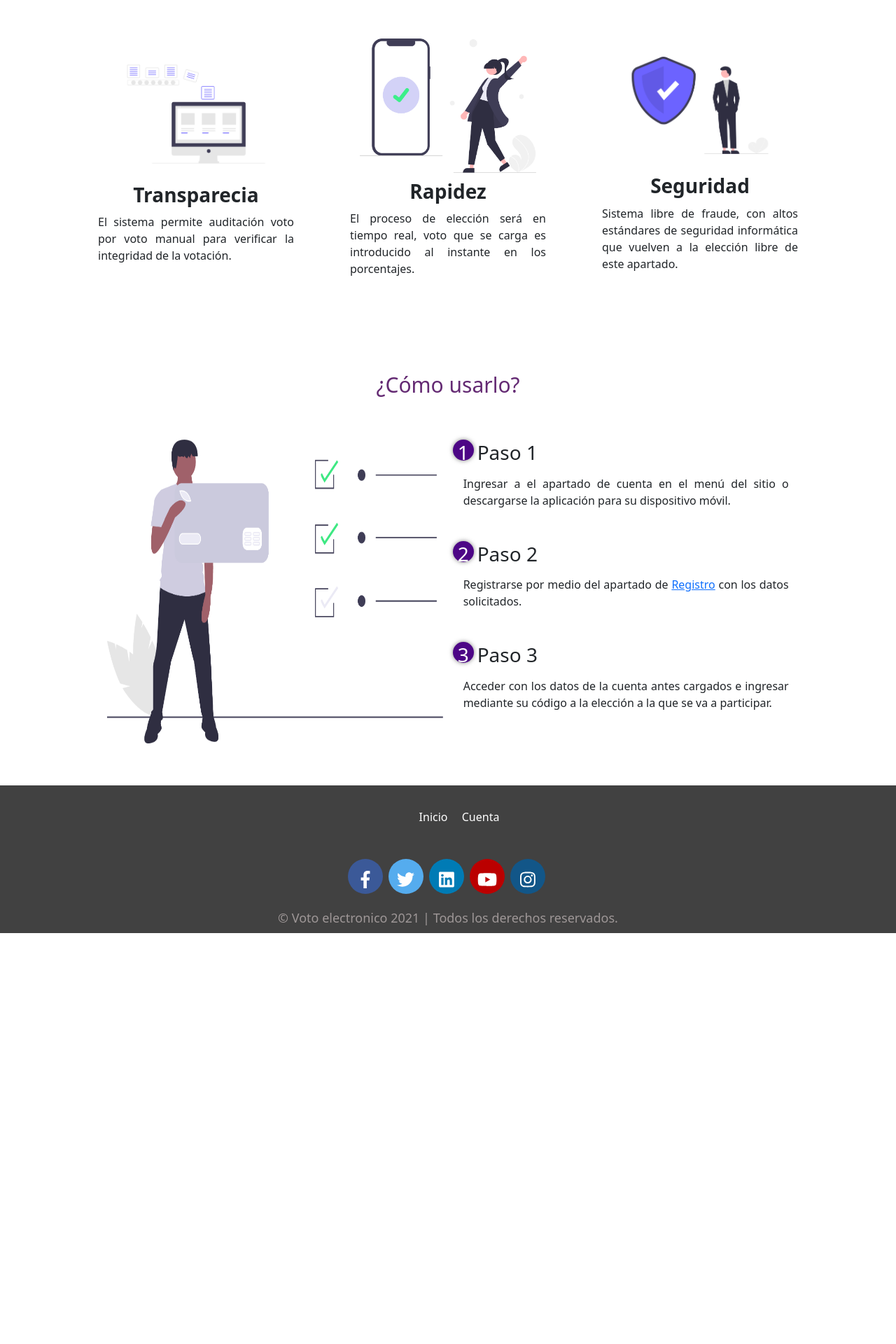
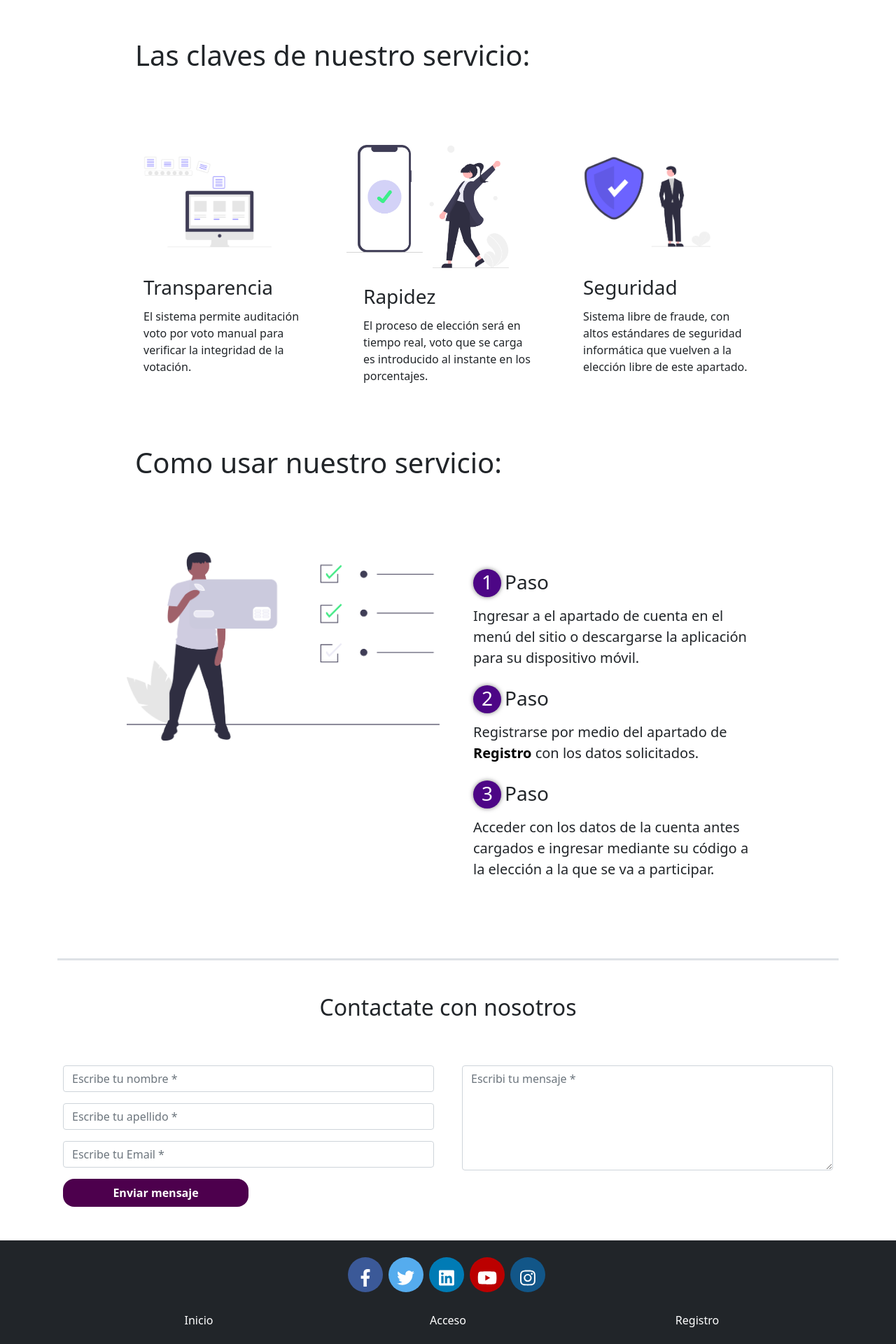
Before and after one commit to PPROF2-2022ProgWeb/g31-aula1-votoelectronico-g31, a PHP site: page / in a window 1280 px wide. Shown: the part 701-2621 px from the top of the page at 70% size. Before the commit the page ends 2034 px from the top, so only its background shows below. Run offline with PHP 8.4, Linux system fonts and the light colour scheme; some libraries are stand-ins or nearby versions.

Commit message:
nuevo index y su css correspondiente con bootstrap. Se agregó al login y registro el breadcrumb.

```diff
--- a/VOTO_ELECTRONICO/css/estilo_inicio.css
+++ b/VOTO_ELECTRONICO/css/estilo_inicio.css
@@ -1,157 +1,59 @@
-* {
-  margin: 0;
-  padding: 0;
-  box-sizing: border-box;
+/* HOVER NAVBAR */
+
+.nav-item a{
+color: black !important;
+transition: all 0.4s linear;
+}
+.nav-item a:hover{
+  color: orangered !important;
   }
 
-body {
-  font-family: "open sans";
+/* TEXTO DE IMAGEN PRINCIPAL */
+
+#intro{
+  display: flex;
+  height: 430px;
+  justify-content: center;
+  flex-direction: column;
+}
+@media (max-width:768p){
+  #intro{
+    max-width: 100% !important;
+  }
 }
 
-.contenedor {
-  padding: 60px 0;
-  width: 90%;
-  max-width: 1000px;
-  margin: auto;
-  overflow: hidden;
-}
-
-.titulo {
-  color: #642a73;
-  font-size: 30px;
-  text-align: center;
-  margin-bottom: 60px;
-}
-
-/* Header */
+/* EFECTO IMAGEN PRINCIPAL */
 
 header {
     width: 100%;
-  height: 600px;
+    height: 700px;
     background: #bc4e9c;
     /* fallback for old browsers */
-  background: -webkit-linear-gradient(to right, #d3d3d385, #6dd4fa75, #297fb983),
-    url(https://i.ibb.co/nwLCdRz/manos.jpg);
+    background: -webkit-linear-gradient(to right, #d3d3d385, #6dd4fa75, #297fb983), url(https://i.ibb.co/nwLCdRz/manos.jpg);
     /* Chrome 10-25, Safari 5.1-6 */
-  background: linear-gradient(to right, #d3d3d385, #6dd4fa75, #297fb983),
-    url(https://i.ibb.co/nwLCdRz/manos.jpg);
+    background: linear-gradient(to right, #d3d3d385, #6dd4fa75, #297fb983), url(https://i.ibb.co/nwLCdRz/manos.jpg);
     /* W3C, IE 10+/ Edge, Firefox 16+, Chrome 26+, Opera 12+, Safari 7+ */
     background-size: cover;
     background-attachment: fixed;
     position: relative;
 }
-
-header a {
-  text-decoration: none;
-  align-items: center;
-}
-
-.div_header_logo {
-  display: flex;
-  align-items: center;
-}
-
-.logo {
-  display: block;
-  padding: 1rem 1rem;
-}
-
-.nav ul {
-  margin: 0;
-  padding: 0;
-  list-style: none;
-}
-
-.nav ul li {
-  display: inline-block;
-}
-
-.nav ul li a {
-  color: black;
-  display: block;
-  padding: 1rem 1rem;
-  padding-bottom: 1rem;
-  transition: all 0.4s linear;
-}
-
-.nav ul li a:hover {
-  color: white;
-}
-
-header .textos-header {
-  display: flex;
-  height: 430px;
-  width: 100%;
-  align-items: center;
-  justify-content: center;
-  flex-direction: column;
-  text-align: center;
-}
-
-.textos-header h1 {
-  font-size: 50px;
-  color: rgb(0, 0, 0);
-}
-
 .wave {
     position: absolute;
-  bottom: 0;
+    bottom: -2px;
     width: 100%;
 }
 
-/*  Sección claves de la empresa */
+/* CUERPO PRINCIPAL TEST*/
 
-.about-services {
-  background: #ffffff;
-  padding-bottom: 30px;
+@media (max-width:768px) {
+  .servicio-fila {
+    width: 100% !important;
+    text-align: center;
+  }
 }
 
-.servicio-cont {
-  display: flex;
-  justify-content: space-between;
-  align-items: center;
-}
+/* CUERPO PRINCIPAL */
 
-.servicio-ind {
-  width: 28%;
-  text-align: center;
-}
-
-.servicio-ind img {
-  width: 90%;
-}
-
-.servicio-ind h3 {
-  margin: 10px 0;
-}
-
-.servicio-ind p {
-  font-weight: 300;
-  text-align: justify;
-}
-
-/* Sección sobre uso del sistema */
-
-main .sobre-nosotros {
-  padding: 30px 0 60px 0;
-}
-
-.contenedor-sobre-nosotros {
-  display: flex;
-  justify-content: space-evenly;
-}
-
-.imagen-about-us {
-  width: 48%;
-}
-
-.sobre-nosotros .contenido-textos {
-  width: 48%;
-}
-
-.contenido-textos h3 {
-  margin-bottom: 15px;
-}
 
 .contenido-textos h3 span {
     background: #4d0686;
@@ -159,68 +61,45 @@ main .sobre-nosotros {
     border-radius: 50%;
     display: inline-block;
     text-align: center;
-  width: 30px;
-  height: 30px;
+    width: 40px;
+    height: 40px;
     padding: 2px;
-  box-shadow: 0 0 6px 0 rgba(0, 0, 0, 0.5);
+    box-shadow: 0 0 6px 0 rgba(0, 0, 0, .5);
     margin-right: 5px;
 }
 
-.contenido-textos p {
-  padding: 0px 0px 30px 15px;
-  font-weight: 300;
-  text-align: justify;
-}
-
-/*
-footer */
-
-footer {
-  background: #414141;
-  text-align: center;
-  padding: 25px 0 10px 0;
-  color: white;
-}
-
-.nav_menu a {
-  text-decoration: none;
-}
-
-.nav_menu ul li {
-  display: inline-block;
-}
-
-.nav_menu ul li a {
-  color: white;
-  display: block;
-  padding: 0.5rem 0.5rem;
+.contenido-textos a{
+  color: black;
   transition: all 0.4s linear;
 }
 
-.nav_menu ul li a:hover {
-  color: #d65600;
+.contenido-textos a :hover{
+  color: orangered;
 }
 
-.titulo-final {
-  text-align: center;
-  font-size: 18px;
-  margin: 20px 0 0 0;
-  color: #9e9797;
+
+/* FORMULARIO CONTACTO */
+
+.contact-form .btnContact {
+  width: 50%;
+  border: none;
+  border-radius: 1rem;
+  padding: 1.5%;
+  background: rgb(77, 0, 77);
+  font-weight: 600;
+  color: #fff;
+  cursor: pointer;
 }
 
-textarea {
-  resize: none;
+
+/* FOOTER */
+
+.footer-hover a{
+    color: white;
+    transition: all 0.4s linear;
 }
-
-.text {
-  color: white;
-  font-size: 20px;
-  position: absolute;
-  top: 50%;
-  left: 50%;
-  transform: translate(-50%, -50%);
-  -ms-transform: translate(-50%, -50%);
-  white-space: nowrap;
+.footer-hover a:hover{
+    color: orangered;
 }
 
   .svg-inline--fa {
--- a/VOTO_ELECTRONICO/css/estilo_lyr.css
+++ b/VOTO_ELECTRONICO/css/estilo_lyr.css
@@ -40,6 +40,10 @@ h1 {
   margin-top: 20px;
 }
 
+.breadcrumb-item {
+  margin-left: 10px;
+}
+
 .form-group{
     margin-bottom: 40px;
 }
--- a/VOTO_ELECTRONICO/index.html
+++ b/VOTO_ELECTRONICO/index.html
@@ -1,185 +1,174 @@
 <!DOCTYPE html>
 <html lang="es">
   <head>
-    <meta charset="UTF-8" />
-
-    <title>Voto Electronico - Gestiona tus votaciones</title>
-
-    <meta
-      name="viewport"
-      content="width=device-width, user-scalable=yes, initial-scale=1.0, maximum-scale=3.0, minimum-scale=1.0"
-    />
-    <meta http-equiv="X-UA-Compatible" content="ie=edge" />
-    <meta
-      name="description"
-      content="Es una web para poder efectuar votaciones manera simple y sencilla, Los usuarios pueden crear una votación o ser invitados a una"
-    />
-    <meta
-      name="keywords"
-      content="VotoElectronico, EstadisticasVoto, VotaRemoto, voto"
-    />
-    <link
-      rel="shortcut icon"
-      href="img/logos/icono_Mesa_de_trabajo1.png"
-      type="image/x-icon"
-    />
-    <link rel="stylesheet" href="css/estilo_inicio.css" />
-    <link
-      href="https://fonts.googleapis.com/css?family=Open+Sans:300,400,700,800&display=swap"
-      rel="stylesheet"
-    />
-    <link href="bootstrap-5.0.1-dist/css/bootstrap.min.css" rel="stylesheet" />
+      <meta charset="UTF-8">
+      <meta http-equiv="X-UA-Compatible" content="IE=edge">
+      <meta name="viewport" content="width=device-width, initial-scale=1.0">
+      <meta http-equiv="X-UA-Compatible" content="ie=edge">
+      <meta name="description" content="Es una web para poder efectuar votaciones manera simple y sencilla, Los usuarios pueden crear una votación o ser invitados a una.">
+      <meta name="keywords" content="VotoElectronico, EstadisticasVoto, VotaRemoto, voto">
+      <link rel="icon" href="img/logos/icono_Mesa_de_trabajo.png">
+      <link href="https://fonts.googleapis.com/css?family=Open+Sans:300,400,700,800&display=swap" rel="stylesheet">
+      <link href="bootstrap-5.0.1-dist/css/bootstrap.min.css" rel="stylesheet"/>
+      <link rel="stylesheet" href="css/estilo_inicio.css">
+      <title>Voto electrónico</title>
    </head>
-
    <body>
+      <!-- INICIO NAVBAR-->
        <header>
-      <div class="div_header_logo">
-        <a href="index.html"
-          ><img
-            src="img/logos/logotipo1_Mesa_de_trabajo1.png"
-            alt="logo_inicio"
-            class="logo"
-        /></a>
-        <nav class="nav">
-          <ul>
-            <li><a href="loginvista.html">Acceso</a></li>
-            <li><a href="registrarvista.html">Registro</a></li>
+           <nav class="navbar navbar-expand-sm navbar-light">
+               <div class="container-fluid">
+                  <a href="index.html" class="navbar-header"><img src="img/logos/logotipo1_Mesa_de_trabajo1.png"></a>
+                  <button class="navbar-toggler" type="button" data-bs-toggle="collapse" data-bs-target="#navbarTogglerDemo02" aria-controls="navbarTogglerDemo02" aria-expanded="false" aria-label="Toggle navigation">
+                  <span class="navbar-toggler-icon"></span>
+                  </button>
+                   <div class="collapse navbar-collapse" id="navbarTogglerDemo02">
+                       <ul class="navbar-nav me-auto mb-2 mb-lg-0">
+                           <li class="nav-item">
+                              <a class="nav-link" href="loginvista.html">Acceso</a>
+                           </li>
+                           <li class="nav-item">
+                              <a class="nav-link" href="registrarvista.html">Registro</a>
+                           </li>
                        </ul>
+                   </div>
+               </div>
            </nav>
+           <!-- FIN NAVBAR-->
+           <section class="w-60 mx-auto text-center" id="intro">
+            <h1 class="p-5 fs-1">CONTAMOS TU VOTO</h1>
+          </section>
+           <!-- EFECTO IMAGEN PRINCIPAL-->
+           <div class="wave" style="height: 120px; overflow: hidden;"><svg viewBox="0 0 500 150" preserveAspectRatio="none" style="height: 100%; width: 100%;"><path d="M-0.84,50.81 C119.35,82.39 334.36,-23.19 500.00,49.98 L500.00,150.00 L0.00,150.00 Z" style="stroke: none; fill: rgb(255, 255, 255);"></path></svg>
            </div>
-      <section class="textos-header">
-        <h1>CONTAMOS TU VOTO</h1>
-      </section>
-      <div class="wave" style="height: 150px; overflow: hidden">
-        <svg
-          viewBox="0 0 500 150"
-          preserveAspectRatio="none"
-          style="height: 100%; width: 100%"
-        >
-          <path
-            d="M-0.84,50.81 C119.35,82.39 334.36,-23.19 500.00,49.98 L500.00,150.00 L0.00,150.00 Z"
-            style="stroke: none; fill: rgb(255, 255, 255)"
-          ></path>
-        </svg>
-      </div>
+           <!-- FIN EFECTO IMAGEN PRINCIPAL-->
        </header>
         <main>
-      <section class="about-services">
-        <div class="contenedor">
-          <h2 class="titulo">
-            Las <strong>claves</strong> de nuestro servicio:
-          </h2>
-          <div class="servicio-cont">
-            <div class="servicio-ind">
-              <img
-                src="img/inicio/transparencia.png"
-                alt="imagen-transparencia"
-              />
-              <h3><strong>Transparecia</strong></h3>
-              <p>
-                El sistema permite auditación voto por voto manual para
-                verificar la integridad de la votación.
-              </p>
+          <!-- INICIO CUERPO PRINCIPAL-->
+              <section class="container-fluid">
+                 <div class="row w-75 mx-auto servicio-fila my-5">
+                      <h3 class="fs-1 mt-2 px-4 pb-5">Las claves de nuestro servicio:</h3>
+                      <div class="col-sm pt-5">
+                          <img src="img/inicio/transparencia.png" alt="imagen-transparencia"
+                          width="80%">
+                          <div class="texto-cuerpo-ppal">
+                              <h3 class="fs-3 mt-4 px-4 pb-1">Transparencia</h3>
+                              <p class="px-4">El sistema permite auditación voto por voto manual para verificar la integridad de la votación.</p>
                           </div>
-            <div class="servicio-ind">
-              <img src="img/inicio/rapidez.png" alt="imagen-rapidez" />
-              <h3><strong>Rapidez</strong></h3>
-              <p>
-                El proceso de elección será en tiempo real, voto que se carga es
-                introducido al instante en los porcentajes.
-              </p>
                       </div>
-            <div class="servicio-ind">
-              <img src="img/inicio/seguridad.png" alt="imagen-seguridad" />
-              <h3><strong>Seguridad</strong></h3>
-              <p>
-                Sistema libre de fraude, con altos estándares de seguridad
-                informática que vuelven a la elección libre de este apartado.
-              </p>
+                      <div class="col-sm pt-5">
+                          <img src="img/inicio/rapidez.png" alt="imagen-rapidez"
+                           width="80%">
+                          <div class="texto-cuerpo-ppal">
+                              <h3 class="fs-3 mt-4 px-4 pb-1">Rapidez</h3>
+                              <p class="px-4">El proceso de elección será en tiempo real, voto que se carga es introducido al instante en los porcentajes.</p>
+                           </div>
+                       </div>
+                       <div class="col-sm pt-5">
+                          <img src="img/inicio/seguridad.png" alt="imagen-seguridad"
+                           width="80%">
+                          <div class="texto-cuerpo-ppal">
+                              <h3 class="fs-3 mt-4 px-4 pb-1">Seguridad</h3>
+                              <p class="px-4">Sistema libre de fraude, con altos estándares de seguridad informática que vuelven a la elección libre de este apartado.</p>
                           </div>
                        </div>
                    </div>
               </section>
-      <section class="contenedor sobre-nosotros">
-        <h2 class="titulo">¿Cómo usarlo?</h2>
-        <div class="contenedor-sobre-nosotros">
-          <img
-            src="img/inicio/pasoapaso.png"
-            alt="imagen-paso-a-paso"
-            class="imagen-about-us"
-          />
+              <section class="container-fluid">
+                <div class="row w-75 mx-auto servicio-fila my-5">
+                     <h3 class="fs-1 mt-2 px-4 pb-5 pt-3">Como usar nuestro servicio:</h3>
+                     <div class="col-sm pt-5">
+                         <img src="img/inicio/pasoapaso.png" alt="imagen-paso-a-paso"
+                         width="100%">
+                     </div>
+                     <div class="col-sm pt-5">
                           <div class="contenido-textos">
-            <h3><span>1</span>Paso 1</h3>
-            <p>
-              Ingresar a el apartado de cuenta en el menú del sitio o
-              descargarse la aplicación para su dispositivo móvil.
-            </p>
-            <h3><span>2</span>Paso 2</h3>
-            <p>
-              Registrarse por medio del apartado de
-              <a href="registrarvista.html"> <strong>Registro</strong></a> con
-              los datos solicitados.
-            </p>
-            <h3><span>3</span>Paso 3</h3>
-            <p>
-              Acceder con los datos de la cuenta antes cargados e ingresar
-              mediante su código a la elección a la que se va a participar.
-            </p>
+                              <div class="texto-span-1">
+                                  <h3 class="fs-3 mt-4 px-4 pb-1"><span>1</span>Paso</h3>
+                                 <p class="px-4 fs-5">Ingresar a el apartado de cuenta en el menú del sitio o descargarse la aplicación para su dispositivo móvil.</p>
+                               </div>
+                               <div class="texto-span-2">
+                                  <h3 class="fs-3 mt-4 px-4 pb-1"><span>2</span>Paso</h3>
+                                  <p class="px-4 fs-5">Registrarse por medio del apartado de <a href="registrarvista.html" target="_blank" class="text-decoration-none"><strong>Registro</strong></a> con los datos solicitados.</p>
+                               </div>
+                               <div class="texto-span-3">
+                                  <h3 class="fs-3 mt-4 px-4 pb-1"><span>3</span>Paso</h3>
+                                  <p class="px-4 fs-5">Acceder con los datos de la cuenta antes cargados e ingresar mediante su código a la elección a la que se va a participar.</p>
+                               </div>
+                            </div>
                        </div>
                   </div>
              </section>
+            <!-- FIN CUERPO PRINCIPAL-->
+            <!-- INICIO FORMULARIO-->
+            <div class="container contact-form pt-5">
+                <form method="post">
+                    <h2 class="text-center p-5 fs-2 border-top border-3">Contactate con nosotros</h2>
+                   <div class="row">
+                        <div class="col-md-6">
+                            <div class="form-group p-2">
+                                <input type="text" name="nombre" id="nombre" class="form-control" placeholder="Escribe tu nombre *" value="" required/>
+                            </div>
+                            <div class="form-group p-2">
+                                <input type="text" name="apellido" id="apellido" class="form-control" placeholder="Escribe tu apellido *" value="" required/>
+                            </div>
+                            <div class="form-group p-2">
+                                <input type="email" name="email" id="email" class="form-control" placeholder="Escribe tu Email *" value="" required/>
+                            </div>
+                            <div class="form-group p-2 pb-5">
+                                <input type="submit" name="btnSubmit" class="btnContact" value="Enviar mensaje" />
+                            </div>
+                        </div>
+                        <div class="col-md-6">
+                            <div class="form-group p-2">
+                                <textarea name="txtMsg" name="descripcion-contacto" id="descripcion-contacto" class="form-control" placeholder="Escribi tu mensaje *" style="width: 100%; height: 150px;" required></textarea>
+                            </div>
+                        </div>
+                    </div>
+                </form>
+           </div>
+        <!-- FIN FORMULARIO-->
         </main>
-    <footer>
-      <div class="contenedor-footer">
-        <nav class="nav_menu">
-          <ul>
-            <li><a href="index.html">Inicio</a></li>
-            <li><a href="loginvista.html">Cuenta</a></li>
+        <!-- INICIO FOOTER-->
+        <footer class="bg-dark text-center">
+            <div class="container p-4 rounded-social-buttons">
+              <section class="mb-3">
+                 <a class="social-button facebook" href="https://www.facebook.com/" target="_blank"><i class="fab fa-facebook-f"></i></a>
+                 <a class="social-button twitter" href="https://www.twitter.com/" target="_blank"><i class="fab fa-twitter"></i></a>
+                 <a class="social-button linkedin" href="https://www.linkedin.com/" target="_blank"><i class="fab fa-linkedin"></i></a>
+                 <a class="social-button youtube" href="https://www.youtube.com/" target="_blank"><i class="fab fa-youtube"></i></a>
+                 <a class="social-button instagram" href="https://www.instagram.com/" target="_blank"><i class="fab fa-instagram"></i></a>
+                   <div class="row p-4 footer-hover">
+                       <div class="col-lg-4 col-md-4 mb-4 mb-md-0">
+                          <ul class="list-unstyled mb-0">
+                              <li>
+                                  <a href="index.html" class="text-decoration-none">Inicio</a>
+                              </li>
                           </ul>
-        </nav>
-        <br />
                        </div>
-      <div class="rounded-social-buttons">
-        <a
-          class="social-button facebook"
-          href="https://www.facebook.com/"
-          target="_blank"
-          ><i class="fab fa-facebook-f"></i
-        ></a>
-        <a
-          class="social-button twitter"
-          href="https://www.twitter.com/"
-          target="_blank"
-          ><i class="fab fa-twitter"></i
-        ></a>
-        <a
-          class="social-button linkedin"
-          href="https://www.linkedin.com/"
-          target="_blank"
-          ><i class="fab fa-linkedin"></i
-        ></a>
-        <a
-          class="social-button youtube"
-          href="https://www.youtube.com/"
-          target="_blank"
-          ><i class="fab fa-youtube"></i
-        ></a>
-        <a
-          class="social-button instagram"
-          href="https://www.instagram.com/"
-          target="_blank"
-          ><i class="fab fa-instagram"></i
-        ></a>
+                       <div class="col-lg-4 col-md-4 mb-4 mb-md-0">
+                           <ul class="list-unstyled mb-0">
+                              <li>
+                                 <a href="loginvista.html" class="text-decoration-none">Acceso</a>
+                              </li>
+                           </ul>
                        </div>
-      <h2 class="titulo-final">
-        &copy; Voto electronico 2021 | Todos los derechos reservados.
-      </h2>
+                       <div class="col-lg-4 col-md-4 mb-4 mb-md-0">
+                           <ul class="list-unstyled mb-0">
+                              <li>
+                                 <a href="registrarvista.html" class="text-decoration-none">Registro</a>
+                              </li>
+                           </ul>
+                       </div>
+                   </div>
+               </section>
+           </div>
+           <div class="text-center p-3 text-white" style="background-color: rgba(0, 0, 0, 0.2);">
+               Voto electronico 2021 | Todos los derechos reservados.
+           </div>
         </footer>
-    <script
-      defer
-      src="https://use.fontawesome.com/releases/v5.0.13/js/all.js"
-      integrity="sha384-xymdQtn1n3lH2wcu0qhcdaOpQwyoarkgLVxC/wZ5q7h9gHtxICrpcaSUfygqZGOe"
-      crossorigin="anonymous"
-    ></script>
+        <!-- FIN FOOTER-->
+        <script defer src="https://use.fontawesome.com/releases/v5.0.13/js/all.js" integrity="sha384-xymdQtn1n3lH2wcu0qhcdaOpQwyoarkgLVxC/wZ5q7h9gHtxICrpcaSUfygqZGOe" crossorigin="anonymous"></script>
+        <script src="https://cdn.jsdelivr.net/npm/bootstrap@5.1.3/dist/js/bootstrap.bundle.min.js" integrity="sha384-ka7Sk0Gln4gmtz2MlQnikT1wXgYsOg+OMhuP+IlRH9sENBO0LRn5q+8nbTov4+1p" crossorigin="anonymous"></script>
    </body>
 </html>
--- a/VOTO_ELECTRONICO/loginvista.html
+++ b/VOTO_ELECTRONICO/loginvista.html
@@ -43,6 +43,12 @@
           alt="logo_inicio"
           class="logo"
       /></a>
+      <nav aria-label="breadcrumb">
+        <ol class="breadcrumb breadcrumb-pos">
+          <li class="breadcrumb-item"><a href="index.html" class="text-decoration-none">Inicio</a></li>
+          <li class="breadcrumb-item"><a href="registrarvista.html" class="text-decoration-none">Registro</a></li>
+          <li class="breadcrumb-item active" aria-current="page">Acceso</li>
+        </ol>
     </header>
     <section id="register" class="mb-5">
         <div class="container">
```
Also changed, not shown: other parts of VOTO_ELECTRONICO/css/estilo_inicio.css (+0 -100 lines), VOTO_ELECTRONICO/registrarvista.html (+7 -0 lines). Lines whose indentation alone changed are shown as unchanged.
